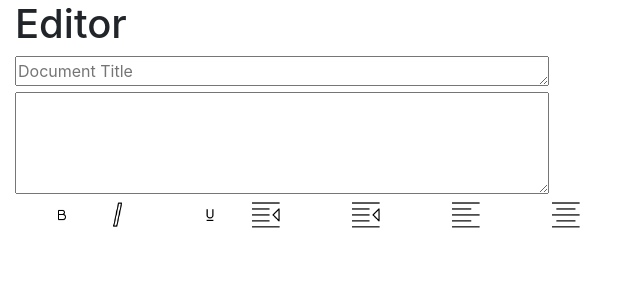
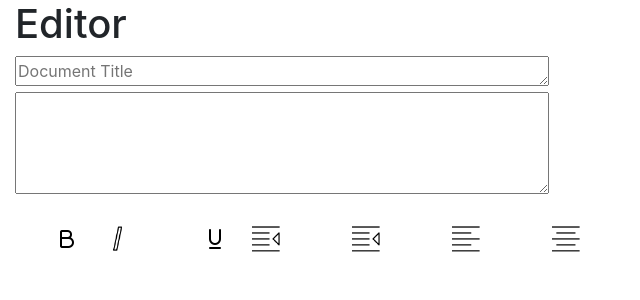
Before and after one commit to sn31/SkyDocs, an Angular app: page /editor in a window 1280 px wide. Shown: the top 300 px of the page, without its empty margins (0-640 px from the left). Built offline with nearby package versions, Linux system fonts and the light colour scheme.

Commit message:
fix editor toolbar layout

```diff
--- a/src/app/editor-toolbar/editor-toolbar.component.css
+++ b/src/app/editor-toolbar/editor-toolbar.component.css
@@ -1,11 +1,19 @@
 ul {
     list-style-type: none;
+    margin-left: 0;
 }
 
 li {
     display: inline-block;
+    margin: 0;
+    padding: 0;
 }
 
 img {
     width: 30%;
 }
+
+.bigIcon
+{
+    width: 50%;
+}
--- a/src/app/editor-toolbar/editor-toolbar.component.html
+++ b/src/app/editor-toolbar/editor-toolbar.component.html
@@ -1,8 +1,8 @@
 <div>
   <ul>
-    <li><img src="../../assets/img/bold.png"></li>
+    <li><img class="bigIcon" src="../../assets/img/bold.png"></li>
     <li><img src="../../assets/img/italic.png"></li>
-    <li><img src="../../assets/img/underline.png"></li>
+    <li><img class="bigIcon" src="../../assets/img/underline.png"></li>
     <li><img src="../../assets/img/indentL.png"></li>
     <li><img src="../../assets/img/indentL.png"></li>
     <li><img src="../../assets/img/align-left.png"></li>
--- a/src/app/editor/editor.component.html
+++ b/src/app/editor/editor.component.html
@@ -3,5 +3,5 @@
   <textarea rows="1" cols="50" placeholder="Document Title"></textarea><br>
   <textarea rows="4" cols="50" placeholder="Write something here!">
     </textarea>
-</div>
+</div><br>
 <app-editor-toolbar></app-editor-toolbar>
```
